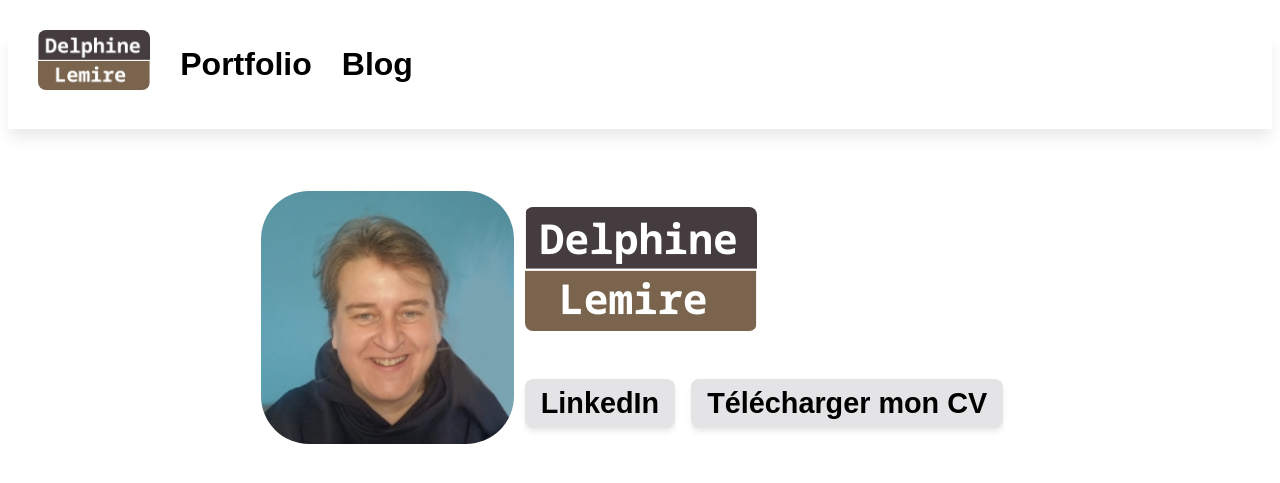
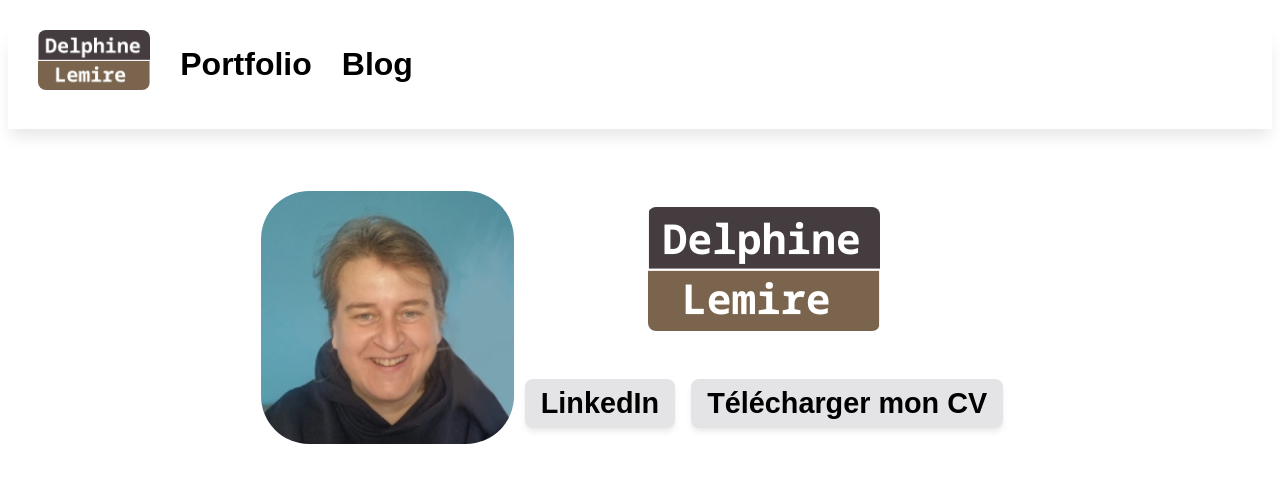
Before and after one commit to DelphineLemire/DelphineLemire.github.io, a Jekyll site: the page built from docs/index.md, in a window 1280 px wide. Shown: the top 483 px of the page. Built offline with Jekyll 4.4.1, drawn with Linux system fonts in a browser that asks for light colours.

Commit message:
style index

```diff
--- a/docs/_sass/main.scss
+++ b/docs/_sass/main.scss
@@ -83,3 +83,7 @@ img.logo {
 .current {
     color: green;
 }
+
+.flex-column div {
+    justify-content: center;
+}
```
